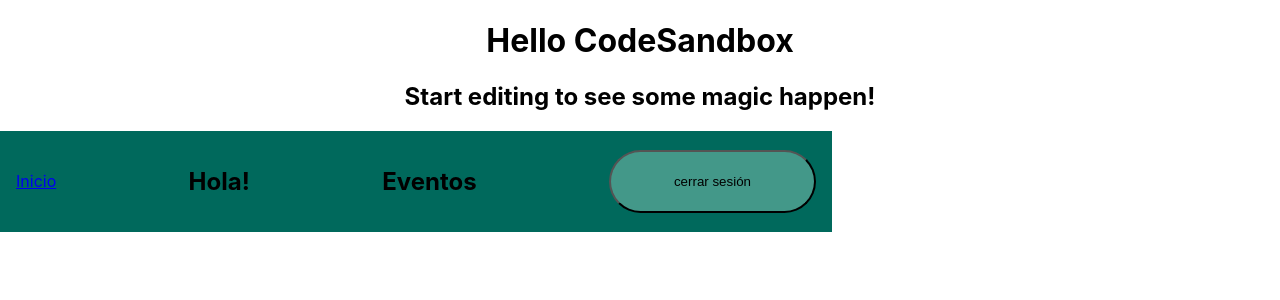
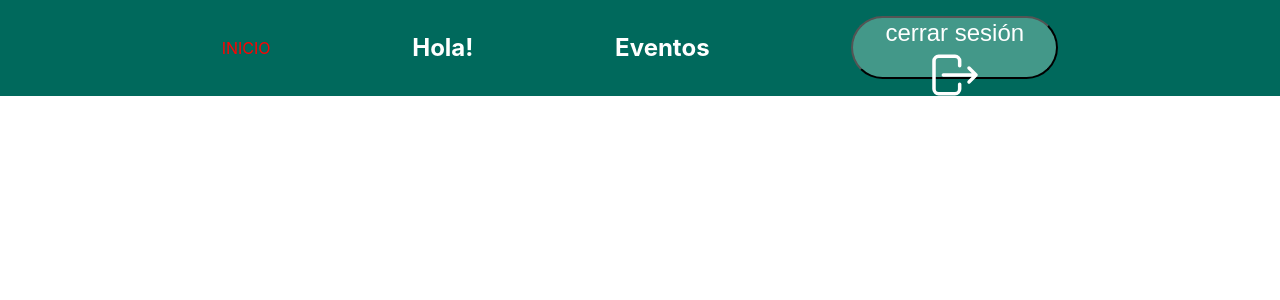
Before and after one commit to infosergio2020/admin-page, a React (Create React App) app: page / in a window 1280 px wide. Shown: the top 300 px of the page. Built offline with nearby package versions, Linux system fonts and the light colour scheme.

Commit message:
se agrego un .svg

```diff
--- a/src/App.js
+++ b/src/App.js
@@ -8,8 +8,6 @@ import { Header } from "./componentes/header";
 function App() {
     return (
         <div className = "App" >
-            <h1> Hello CodeSandbox </h1>
-            <h2> Start editing to see some magic happen! </h2>
             {
                 /* <Button> Cerrar sesión</Button>
                 <img src={"./componentes/svg/icono.svg"} /> */
--- a/src/componentes/boton.css
+++ b/src/componentes/boton.css
@@ -13,6 +13,8 @@
     background-color: var(--verdeBoton);
     width: 207px;
     height: 63px;
+    color: #ffffff;
+    font-size: 2.4rem;
 }
 
 .btn:hover {
--- a/src/componentes/boton.jsx
+++ b/src/componentes/boton.jsx
@@ -1,5 +1,6 @@
 import React from "react";
 import "./boton.css";
+import salir from './img/logout.svg';
 
 export function Button({
   src,
@@ -12,6 +13,7 @@ export function Button({
   return (
     <button className={"btn"} onClick={onClick} type={type}>
       {children}
+      <img src={salir} alt="React Logo" />
     </button>
   );
 }
--- a/src/componentes/header.css
+++ b/src/componentes/header.css
@@ -1,15 +1,22 @@
 .nav-background {
     background-color: #00695c;
-    max-width: 50rem;
-    padding: 1rem;
+    color: #ffffff;
+    max-width: auto;
+    padding: 1rem 10rem;
 }
 
 .navegacion-principal {
     display: flex;
-    justify-content: space-between;
+    justify-content: space-evenly;
     align-items: center;
     gap: 2rem;
     /* flex-direction: row-reverse; */
+}
+
+.navegacion-principal a{
+    text-decoration: none;
+    color: red;
+    text-transform: uppercase;
 }
 
 
--- a/src/index.css
+++ b/src/index.css
@@ -1,4 +1,15 @@
+/* this is the "root" in "root em." */
+html {
+  font-size: 62.5%; /* Now 10px = 1rem! */
+  box-sizing: border-box;
+}*, *:before, *:after {
+  box-sizing: inherit;
+}
+
 body {
+  font-size: 16px; /* px fallback */
+  font-size: 1.6rem; /* default font-size for document */
+  line-height: 1.5; /* a nice line-height */
   margin: 0;
   font-family: -apple-system, BlinkMacSystemFont, 'Segoe UI', 'Roboto', 'Oxygen',
     'Ubuntu', 'Cantarell', 'Fira Sans', 'Droid Sans', 'Helvetica Neue',
```
Also changed, not shown: src/componentes/img/logout.svg (added).
